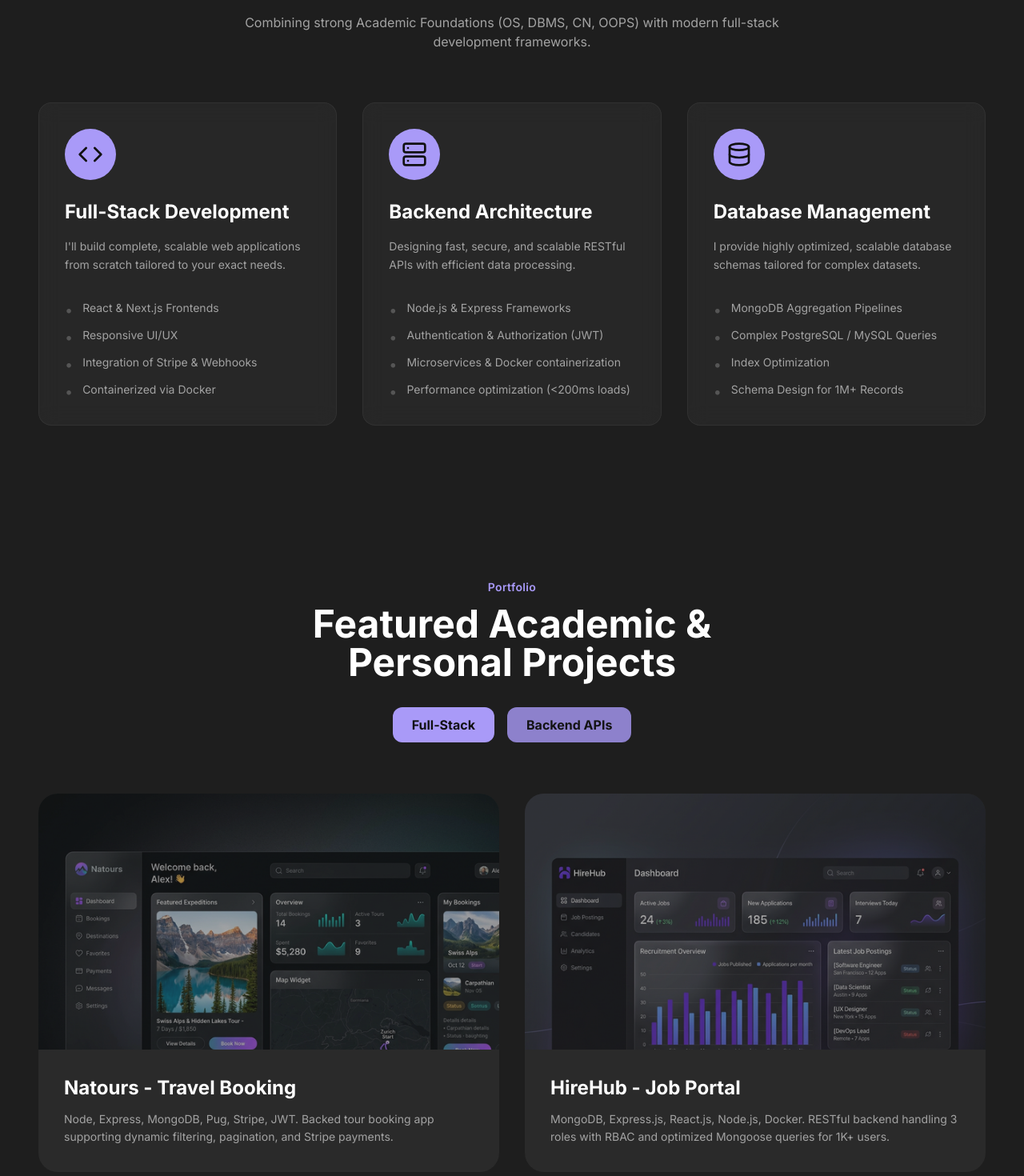
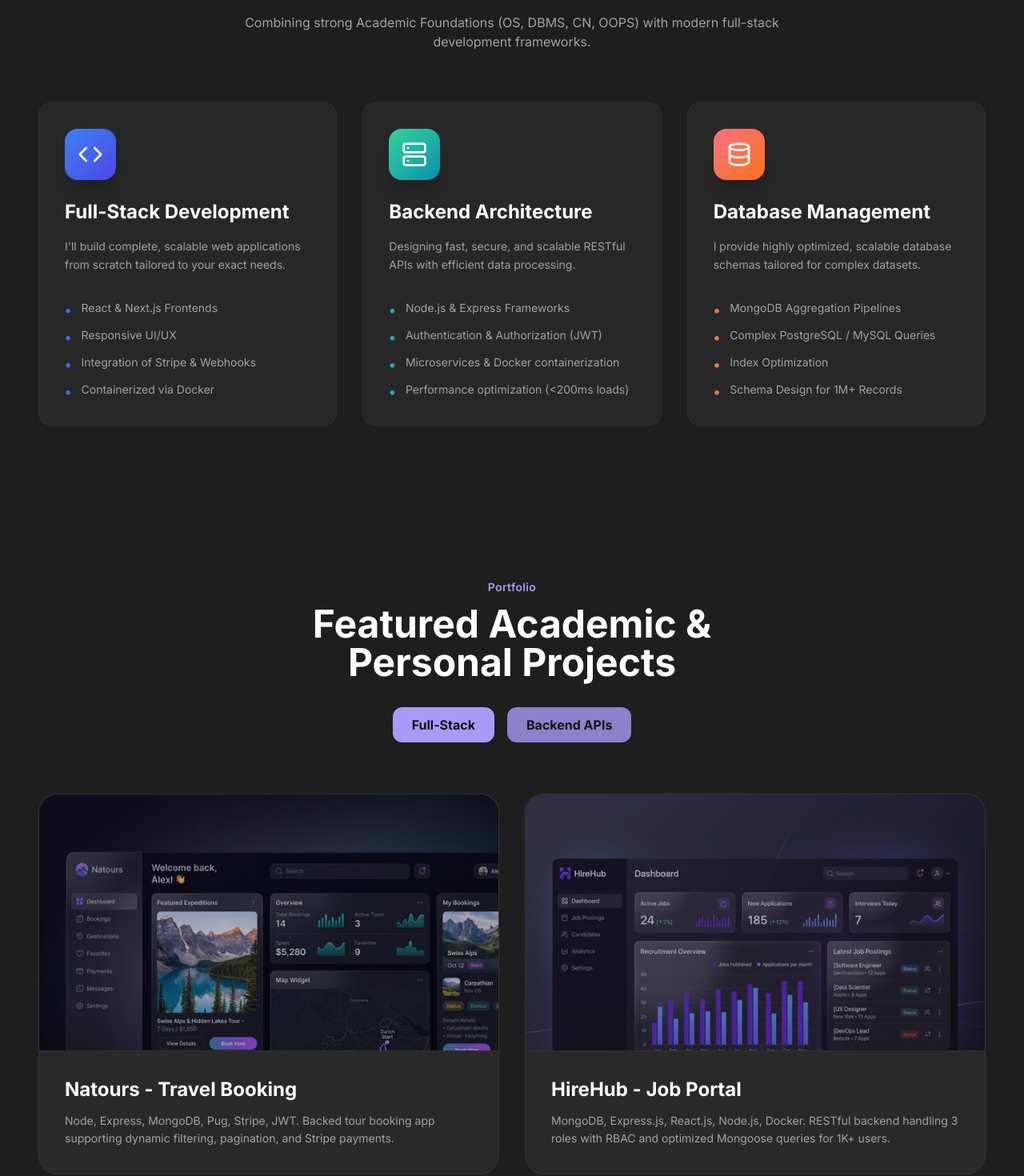
Before and after one commit to DarshanPawar17/portfolio-min, a React (Vite) app: page / in a window 1280 px wide. Shown: the part 2020-3490 px from the top of the page at 80% size. Built offline with nearby package versions, Linux system fonts and the light colour scheme.

Commit message:
style: revamped ui cards with vibrant gradients and hover effects

```diff
--- a/src/components/Portfolio.jsx
+++ b/src/components/Portfolio.jsx
@@ -9,21 +9,30 @@ const Portfolio = () => {
             description: "Node, Express, MongoDB, Pug, Stripe, JWT. Backed tour booking app supporting dynamic filtering, pagination, and Stripe payments.",
             image: "/natours.png",
             link: "https://natours-travel-bookings.onrender.com/",
-            github: "https://github.com/DarshanPawar17/Natours"
+            github: "https://github.com/DarshanPawar17/Natours",
+            color: "from-emerald-400 to-teal-600",
+            shadow: "hover:shadow-[0_0_40px_rgba(16,185,129,0.15)]",
+            border: "group-hover:border-emerald-500/50"
         },
         {
             title: "HireHub - Job Portal",
             description: "MongoDB, Express.js, React.js, Node.js, Docker. RESTful backend handling 3 roles with RBAC and optimized Mongoose queries for 1K+ users.",
             image: "/hirehub.png",
             link: "https://hire-hub-lake.vercel.app/login",
-            github: "https://github.com/DarshanPawar17/HireHub"
+            github: "https://github.com/DarshanPawar17/HireHub",
+            color: "from-purple-400 to-indigo-600",
+            shadow: "hover:shadow-[0_0_40px_rgba(99,102,241,0.15)]",
+            border: "group-hover:border-indigo-500/50"
         },
         {
             title: "Crime And Safety Indicator",
             description: "MERN, Next.js, REST APIs. Crime analytics platform analyzing 10K+ records with <200ms query response using MongoDB aggregation pipelines.",
             image: "/crime_dashboard.png",
             link: "#",
-            github: "https://github.com/DarshanPawar17/Crime-Safety-Indicator"
+            github: "https://github.com/DarshanPawar17/Crime-Safety-Indicator",
+            color: "from-rose-400 to-red-600",
+            shadow: "hover:shadow-[0_0_40px_rgba(244,63,94,0.15)]",
+            border: "group-hover:border-rose-500/50"
         }
     ];
 
@@ -53,13 +62,16 @@ const Portfolio = () => {
                             viewport={{ once: true }}
                             transition={{ duration: 0.5, delay: index * 0.1 }}
                             key={index}
-                            className={`bg-card rounded-3xl overflow-hidden card-hover group ${index === 2 ? 'lg:col-span-2 lg:w-1/2 lg:mx-auto' : ''}`}
+                            className={`bg-card rounded-3xl overflow-hidden group border border-white/5 transition-all duration-500 hover:-translate-y-2 ${project.shadow} ${project.border} relative ${index === 2 ? 'lg:col-span-2 lg:w-1/2 lg:mx-auto' : ''}`}
                         >
-                            <div className="h-64 sm:h-80 w-full overflow-hidden relative">
-                                <div className="absolute inset-0 bg-primary/20 group-hover:bg-transparent transition-all duration-500 z-10 flex items-center justify-center opacity-0 group-hover:opacity-100">
-                                    <div className="flex gap-4">
-                                        <a href={project.github} className="w-12 h-12 bg-black/80 rounded-full flex items-center justify-center hover:bg-primary transition-all duration-300 text-white"><Github size={20} /></a>
-                                        <a href={project.link} className="w-12 h-12 bg-black/80 rounded-full flex items-center justify-center hover:bg-primary transition-all duration-300 text-white"><ExternalLink size={20} /></a>
+                            {/* Animated Background Glow */}
+                            <div className={`absolute bottom-0 right-0 w-64 h-64 bg-gradient-to-br ${project.color} opacity-0 group-hover:opacity-10 blur-[80px] transition-opacity duration-700 rounded-full pointer-events-none z-0`}></div>
+
+                            <div className="h-64 sm:h-80 w-full overflow-hidden relative z-10">
+                                <div className="absolute inset-0 bg-black/40 group-hover:bg-black/60 backdrop-blur-[2px] transition-all duration-500 z-10 flex items-center justify-center opacity-0 group-hover:opacity-100">
+                                    <div className="flex gap-6 transform translate-y-8 group-hover:translate-y-0 transition-transform duration-500">
+                                        <a href={project.github} className={`w-14 h-14 bg-gradient-to-br ${project.color} rounded-full flex items-center justify-center hover:scale-110 transition-all duration-300 text-white shadow-xl`}><Github size={24} /></a>
+                                        <a href={project.link} className={`w-14 h-14 bg-gradient-to-br ${project.color} rounded-full flex items-center justify-center hover:scale-110 transition-all duration-300 text-white shadow-xl delay-75`}><ExternalLink size={24} /></a>
                                     </div>
                                 </div>
                                 {/* Fallback pattern if image is missing */}
@@ -67,7 +79,7 @@ const Portfolio = () => {
                                 <img
                                     src={project.image}
                                     alt={project.title}
-                                    className="w-full h-full object-cover object-top opacity-60 group-hover:opacity-100 transition-all duration-500 group-hover:scale-105"
+                                    className="w-full h-full object-cover object-top opacity-70 group-hover:opacity-100 transition-all duration-700 group-hover:scale-105"
                                     onError={(e) => {
                                         e.target.style.display = 'none';
                                         e.target.nextSibling.style.display = 'flex';
@@ -78,8 +90,8 @@ const Portfolio = () => {
                                     {project.title}
                                 </div>
                             </div>
-                            <div className="p-8">
-                                <h3 className="text-2xl font-bold text-white mb-3">{project.title}</h3>
+                            <div className="p-8 relative z-10 bg-card/80 backdrop-blur-sm border-t border-white/5">
+                                <h3 className="text-2xl font-bold text-white mb-3 group-hover:text-transparent group-hover:bg-clip-text group-hover:bg-gradient-to-r group-hover:from-white group-hover:to-white/70 transition-all duration-300">{project.title}</h3>
                                 <p className="text-textMuted text-sm leading-relaxed">{project.description}</p>
                             </div>
                         </motion.div>
--- a/src/components/Services.jsx
+++ b/src/components/Services.jsx
@@ -5,9 +5,12 @@ import { Database, Server, Code } from 'lucide-react';
 const Services = () => {
     const services = [
         {
-            icon: <Code className="w-8 h-8 text-textDark" />,
+            icon: <Code className="w-8 h-8 text-white" />,
             title: "Full-Stack Development",
             description: "I'll build complete, scalable web applications from scratch tailored to your exact needs.",
+            color: "from-blue-500 to-indigo-600",
+            shadow: "hover:shadow-[0_0_40px_rgba(99,102,241,0.2)]",
+            border: "group-hover:border-indigo-500/50",
             features: [
                 "React & Next.js Frontends",
                 "Responsive UI/UX",
@@ -16,9 +19,12 @@ const Services = () => {
             ]
         },
         {
-            icon: <Server className="w-8 h-8 text-textDark" />,
+            icon: <Server className="w-8 h-8 text-white" />,
             title: "Backend Architecture",
             description: "Designing fast, secure, and scalable RESTful APIs with efficient data processing.",
+            color: "from-emerald-400 to-cyan-600",
+            shadow: "hover:shadow-[0_0_40px_rgba(52,211,153,0.2)]",
+            border: "group-hover:border-emerald-500/50",
             features: [
                 "Node.js & Express Frameworks",
                 "Authentication & Authorization (JWT)",
@@ -27,9 +33,12 @@ const Services = () => {
             ]
         },
         {
-            icon: <Database className="w-8 h-8 text-textDark" />,
+            icon: <Database className="w-8 h-8 text-white" />,
             title: "Database Management",
             description: "I provide highly optimized, scalable database schemas tailored for complex datasets.",
+            color: "from-rose-400 to-orange-500",
+            shadow: "hover:shadow-[0_0_40px_rgba(251,113,133,0.2)]",
+            border: "group-hover:border-rose-500/50",
             features: [
                 "MongoDB Aggregation Pipelines",
                 "Complex PostgreSQL / MySQL Queries",
@@ -61,19 +70,26 @@ const Services = () => {
                             whileInView={{ opacity: 1, y: 0 }}
                             viewport={{ once: true }}
                             transition={{ duration: 0.5, delay: index * 0.1 }}
-                            className="glass p-8 rounded-2xl border border-white/5 card-hover"
+                            className={`glass p-8 rounded-2xl border border-white/5 transition-all duration-500 group hover:-translate-y-2 ${service.shadow} ${service.border} relative overflow-hidden bg-card/40 hover:bg-card/80`}
                         >
-                            <div className="w-16 h-16 bg-primary rounded-full flex items-center justify-center mb-6">
+                            {/* Animated Background Glow */}
+                            <div className={`absolute top-0 right-0 w-40 h-40 bg-gradient-to-br ${service.color} opacity-0 group-hover:opacity-10 blur-[50px] transition-opacity duration-700 rounded-full z-0`}></div>
+
+                            <div className={`w-16 h-16 bg-gradient-to-br ${service.color} rounded-2xl flex items-center justify-center mb-6 text-white shadow-xl transform group-hover:scale-110 group-hover:rotate-3 transition-all duration-500 relative z-10`}>
                                 {service.icon}
                             </div>
 
-                            <h3 className="text-2xl font-bold text-white mb-4">{service.title}</h3>
-                            <p className="text-textMuted mb-8 text-sm leading-relaxed">{service.description}</p>
+                            <h3 className="text-2xl font-bold text-white mb-4 relative z-10 group-hover:text-transparent group-hover:bg-clip-text group-hover:bg-gradient-to-r group-hover:from-white group-hover:to-white/70 transition-all duration-300">
+                                {service.title}
+                            </h3>
+                            <p className="text-textMuted mb-8 text-sm leading-relaxed relative z-10">
+                                {service.description}
+                            </p>
 
-                            <ul className="space-y-3">
+                            <ul className="space-y-3 relative z-10">
                                 {service.features.map((feature, i) => (
-                                    <li key={i} className="flex items-start text-textMuted text-sm">
-                                        <span className="text-[#555] mr-3 mt-1 text-lg leading-none">•</span>
+                                    <li key={i} className="flex items-start text-textMuted text-sm group-hover:text-white/90 transition-colors duration-300">
+                                        <span className={`bg-clip-text text-transparent bg-gradient-to-r ${service.color} mr-3 mt-1 text-lg leading-none font-bold`}>•</span>
                                         {feature}
                                     </li>
                                 ))}
--- a/src/components/Stats.jsx
+++ b/src/components/Stats.jsx
@@ -6,17 +6,26 @@ const Stats = () => {
         {
             value: "500+",
             label: "DSA Problems Solved",
-            subLabel: "LeetCode, GFG, Codeforces"
+            subLabel: "LeetCode, GFG, Codeforces",
+            color: "from-blue-400 to-indigo-500",
+            shadow: "hover:shadow-[0_0_40px_rgba(99,102,241,0.2)]",
+            border: "hover:border-indigo-500/50"
         },
         {
             value: "Top 15%",
             label: "Global LeetCode Rank",
-            subLabel: "Contest Rating: 1650+"
+            subLabel: "Contest Rating: 1650+",
+            color: "from-yellow-400 to-orange-500",
+            shadow: "hover:shadow-[0_0_40px_rgba(249,115,22,0.2)]",
+            border: "hover:border-orange-500/50"
         },
         {
             value: "10K+",
             label: "Records Processed",
-            subLabel: "with < 200ms query response"
+            subLabel: "with < 200ms query response",
+            color: "from-emerald-400 to-teal-500",
+            shadow: "hover:shadow-[0_0_40px_rgba(20,184,166,0.2)]",
+            border: "hover:border-teal-500/50"
         }
     ];
 
@@ -41,13 +50,16 @@ const Stats = () => {
                             viewport={{ once: true }}
                             transition={{ duration: 0.5, delay: index * 0.1 }}
                             key={index}
-                            className="bg-card rounded-3xl p-12 text-center flex flex-col items-center justify-center card-hover"
+                            className={`bg-card/40 backdrop-blur-sm rounded-3xl p-12 text-center flex flex-col items-center justify-center border border-white/5 transition-all duration-500 group hover:-translate-y-2 ${stat.shadow} ${stat.border} relative overflow-hidden`}
                         >
-                            <h3 className="text-5xl lg:text-6xl font-extrabold text-white mb-4 tracking-tighter">
+                            <div className={`absolute top-0 left-0 w-full h-1 bg-gradient-to-r ${stat.color} opacity-0 group-hover:opacity-100 transition-opacity duration-500`}></div>
+                            <div className={`absolute inset-0 bg-gradient-to-br ${stat.color} opacity-0 group-hover:opacity-[0.03] transition-opacity duration-500 pointer-events-none`}></div>
+
+                            <h3 className={`text-5xl lg:text-6xl font-extrabold text-transparent bg-clip-text bg-gradient-to-r from-white to-white mb-4 tracking-tighter group-hover:${stat.color} transition-all duration-500 drop-shadow-lg`}>
                                 {stat.value}
                             </h3>
-                            <p className="text-xl font-medium text-textLight mb-2">{stat.label}</p>
-                            <p className="text-sm text-textMuted">{stat.subLabel}</p>
+                            <p className="text-xl font-medium text-white group-hover:text-white/90 mb-2 transition-colors duration-300">{stat.label}</p>
+                            <p className="text-sm text-textMuted group-hover:text-white/70 transition-colors duration-300">{stat.subLabel}</p>
                         </motion.div>
                     ))}
                 </div>
@@ -58,15 +70,18 @@ const Stats = () => {
                     whileInView={{ opacity: 1, y: 0 }}
                     viewport={{ once: true }}
                     transition={{ duration: 0.8 }}
-                    className="mt-32 bg-card rounded-[40px] p-12 md:p-24 text-center relative overflow-hidden"
+                    className="mt-32 bg-card rounded-[40px] p-12 md:p-24 text-center relative overflow-hidden border border-white/5 hover:border-primary/30 transition-colors duration-500 group shadow-2xl"
                 >
-                    <span className="text-primary font-semibold tracking-wide mb-4 block text-sm">Get In Touch</span>
-                    <h2 className="text-4xl md:text-5xl font-extrabold text-white mb-10">
-                        Let's build a successful <br /> backend architecture together.
+                    <div className="absolute top-1/2 left-1/2 -translate-x-1/2 -translate-y-1/2 w-full h-full max-w-[600px] max-h-[600px] bg-primary/20 blur-[100px] rounded-full opacity-0 group-hover:opacity-100 transition-opacity duration-1000 pointer-events-none -z-10"></div>
+                    <div className="absolute inset-0 bg-[url('https://grainy-gradients.vercel.app/noise.svg')] opacity-20 mix-blend-overlay -z-10"></div>
+
+                    <span className="text-primary font-semibold tracking-wide mb-4 block text-sm uppercase tracking-widest relative z-10">Get In Touch</span>
+                    <h2 className="text-4xl md:text-5xl font-extrabold text-white mb-10 relative z-10 group-hover:scale-[1.02] transition-transform duration-500">
+                        Let's build a successful <br /> <span className="text-transparent bg-clip-text bg-gradient-to-r from-primary to-purple-400">backend architecture</span> together.
                     </h2>
                     <button
                         onClick={() => window.location.href = 'mailto:pawardarshan987@gmail.com'}
-                        className="bg-primary hover:bg-primaryDark text-textDark px-10 py-4 rounded-xl font-bold text-lg transition-all duration-300"
+                        className="bg-primary hover:bg-white text-textDark hover:text-primary px-10 py-4 rounded-full font-bold text-lg transition-all duration-300 shadow-[0_0_20px_rgba(169,154,248,0.4)] hover:shadow-[0_0_40px_rgba(255,255,255,0.6)] relative z-10 transform hover:-translate-y-1"
                     >
                         Contact Me Now
                     </button>
```
